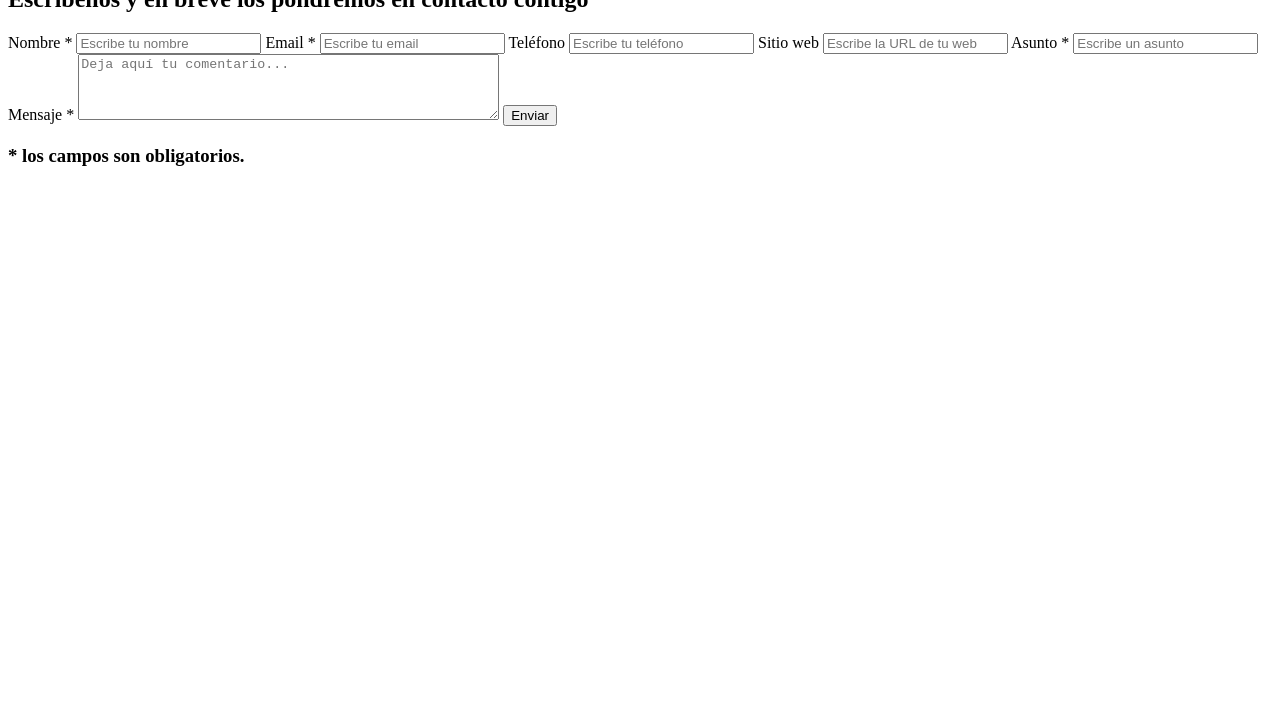
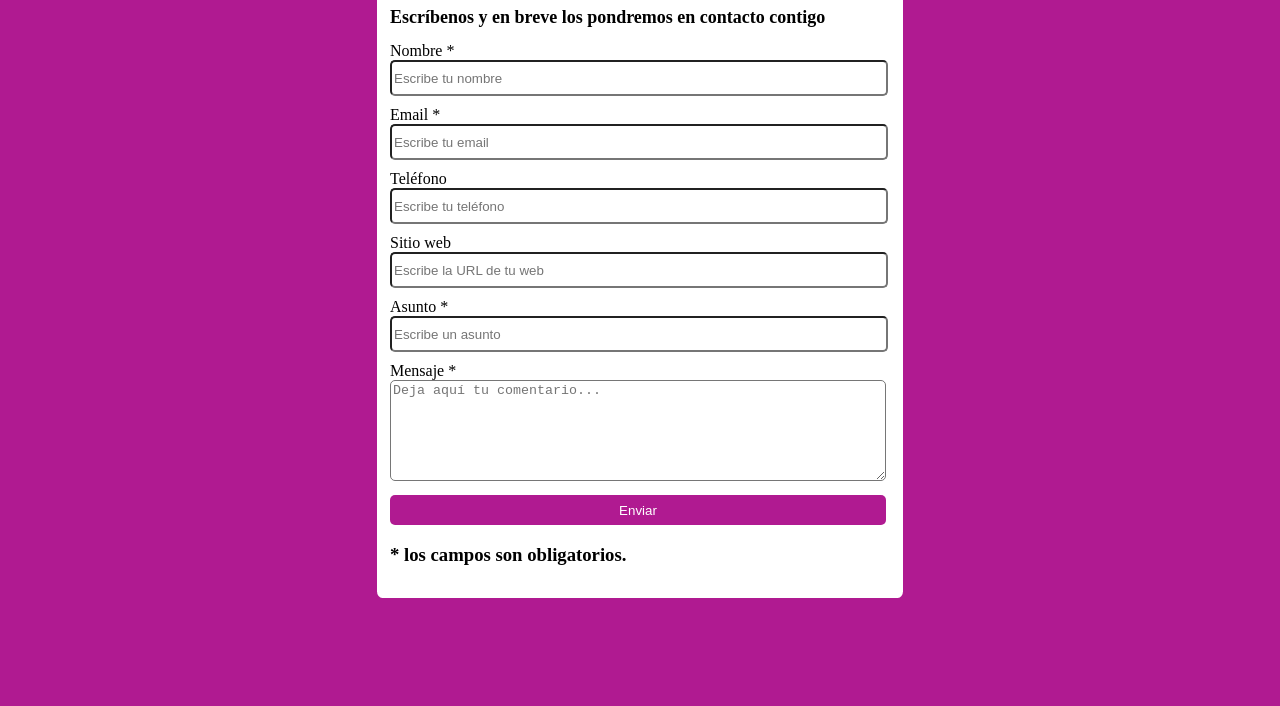
Before and after one commit to christianTordoya03/semana03-Hackaton, a plain HTML site: page tags-form.html in a window 1280 px wide. Shown: the part 94-800 px from the top of the page. Drawn offline with Linux system fonts and the light colour scheme.

Commit message:
Agregando estilos a la estructura

```diff
--- a/styles.css
+++ b/styles.css
@@ -0,0 +1,42 @@
+body{
+    background-color: rgb(176, 26, 145);
+}
+
+form{
+    background-color: white;
+    margin: auto;
+    padding: 1%;
+    width: 500px;
+    border-radius: 1%;
+}
+
+form input{
+    border-radius: 5px;
+    width: 490px;
+    height: 30px;
+    margin-bottom: 10px;
+}
+
+form textarea{
+    border-radius: 5px;
+    width: 490px;
+    height: 95px;
+    margin-bottom: 10px;
+}
+
+form button{
+    width: 496px;
+    height: 30px;
+    border-radius: 5px;
+    color: white;
+    background-color: rgb(176, 26, 145);
+    border: none;
+}
+
+h1{
+    color: rgb(176, 26, 145);
+}
+h2{
+    font-size: 18px;
+    text-decoration: none;
+}
--- a/tags-form.html
+++ b/tags-form.html
@@ -4,6 +4,7 @@
     <meta charset="UTF-8">
     <meta http-equiv="X-UA-Compatible" content="IE=edge">
     <meta name="viewport" content="width=device-width, initial-scale=1.0">
+    <link rel="stylesheet" href="styles.css">
     <title>Christian José Tordoya Suca</title>
 </head>
 <body>
@@ -29,7 +30,7 @@
         <textarea id="mensaje" rows="4" cols="50" placeholder="Deja aquí tu comentario..."></textarea>
 
 
-        <input type="submit" value="Enviar">
+        <button type="submit">Enviar</button>
         <h3>* los campos son obligatorios.</h3>
     </form>
 </body>
```
